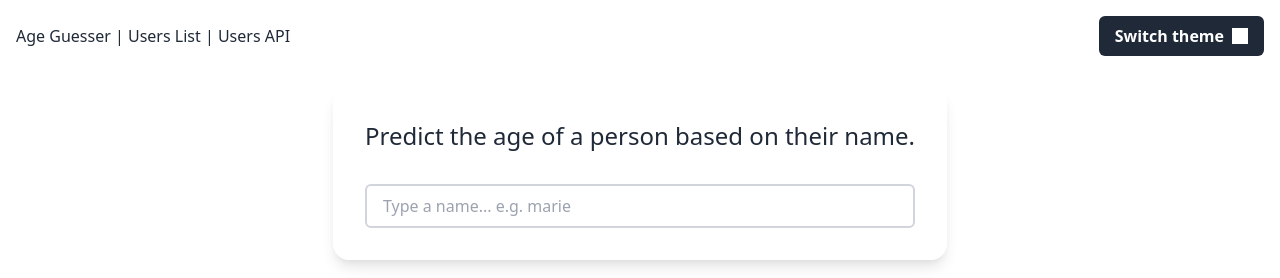
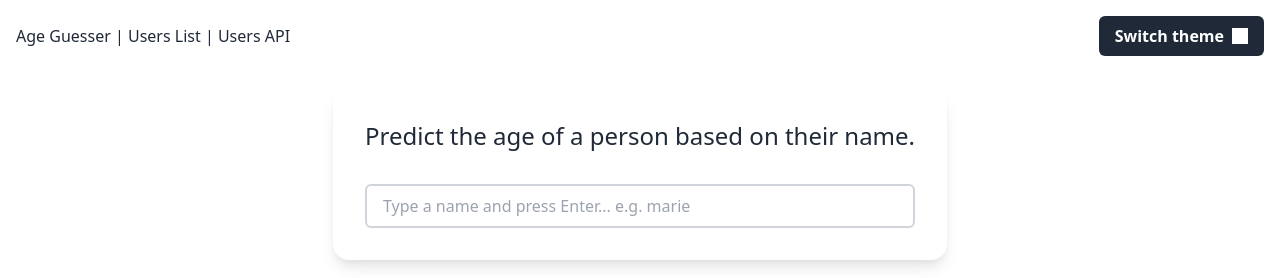
Before and after one commit to mariehmai/next-tailwind-typescript-starter, a Next.js app: page / in a window 1280 px wide. Shown: the top 278 px of the page. Built offline with nearby package versions, Linux system fonts and the light colour scheme.

Commit message:
refactor(app): clarify placeholder

```diff
--- a/pages/index.tsx
+++ b/pages/index.tsx
@@ -28,7 +28,7 @@ const IndexPage = () => {
           </h1>
           <input
             className="w-full mt-8 px-4 py-2 rounded-md border-2 border-solid border-gray-300 dark:text-gray-800 dark:bg-white"
-            placeholder="Type a name... e.g. marie"
+            placeholder="Type a name and press Enter... e.g. marie"
             type="text"
             value={name}
             onChange={onNameChange}
```
